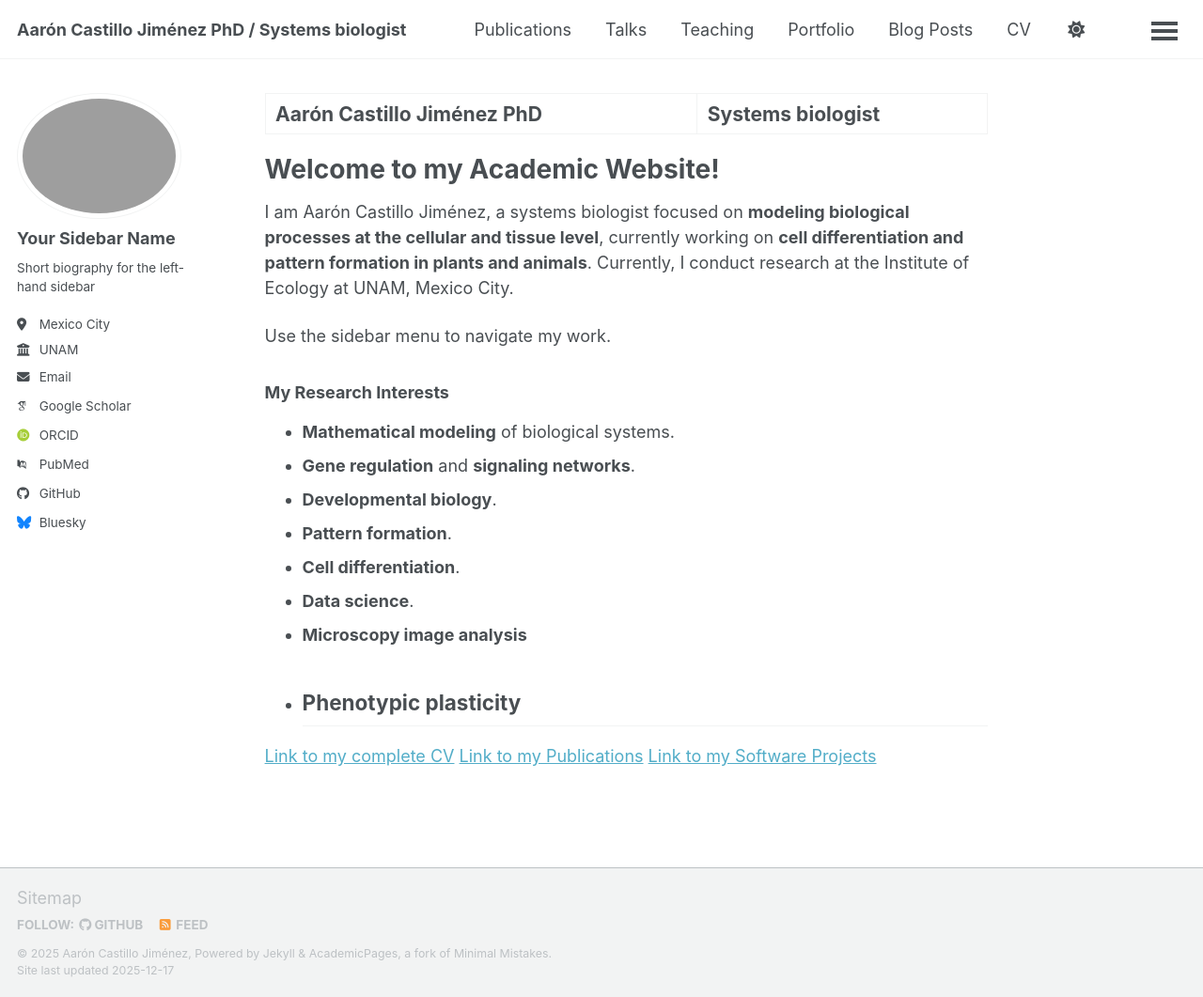
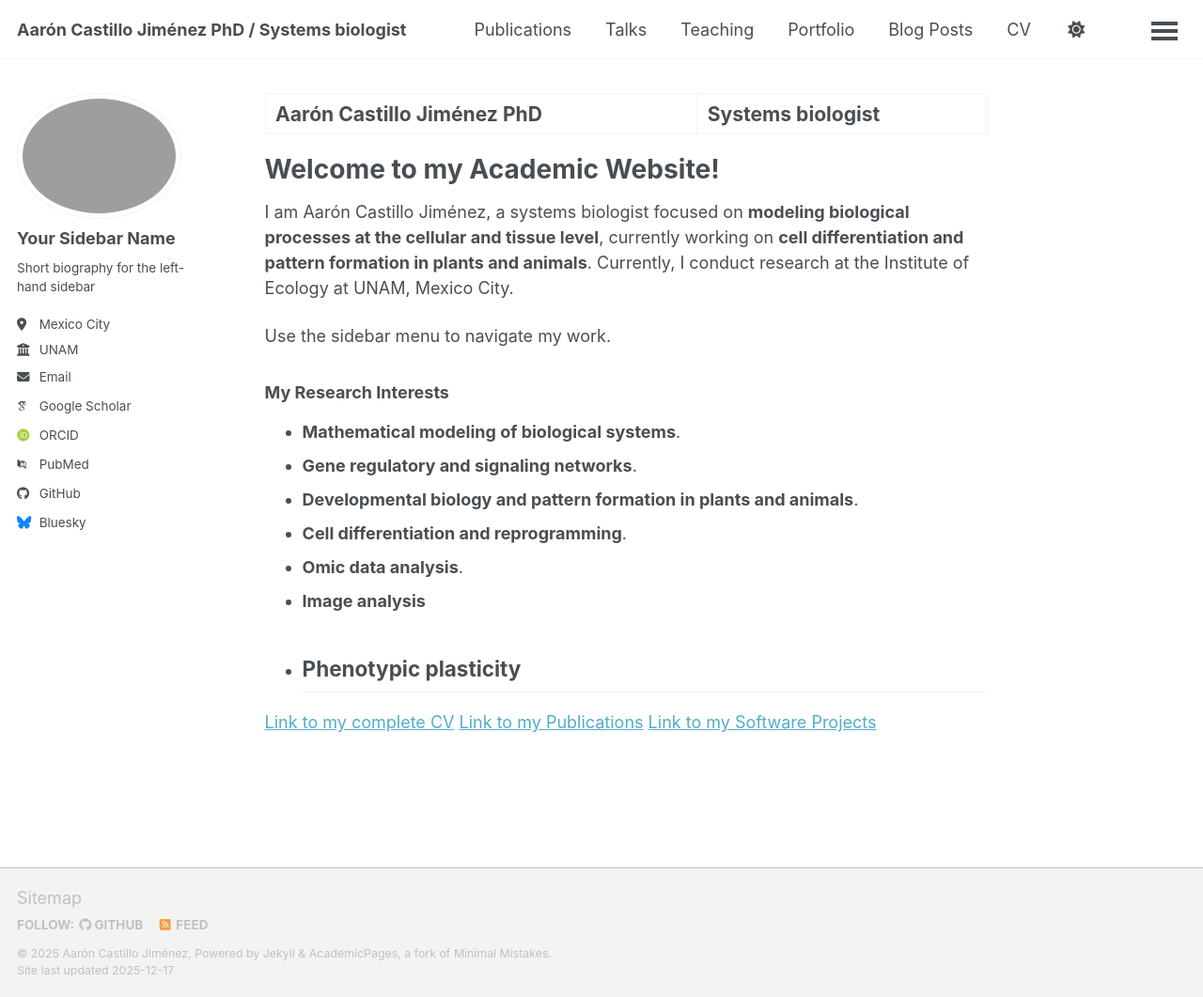
Before and after one commit to AaronCastilloJimenez/aaroncastillojimenez.github.io, a Jekyll site: the page built from _pages/about.md, in a window 1280 px wide and 1061 px high. Shown: the whole window at 94% size. Built offline with Jekyll 4.4.1, drawn with Linux system fonts in a browser that asks for light colours; some web fonts are replaced; a script bundle is joined from its source files by our own code; library files that are not in the unit come from our copies.

Commit message:
about.md

```diff
--- a/_pages/about.md
+++ b/_pages/about.md
@@ -17,13 +17,12 @@ Use the sidebar menu to navigate my work.
 
 ### My Research Interests
 
-* **Mathematical modeling** of biological systems.
-* **Gene regulation** and **signaling networks**.
-* **Developmental biology**.
-* **Pattern formation**.
-* **Cell differentiation**.
-* **Data science**.
-* **Microscopy image analysis**
+* **Mathematical modeling of biological systems**.
+* **Gene regulatory and signaling networks**.
+* **Developmental biology and pattern formation in plants and animals**.
+* **Cell differentiation and reprogramming**.
+* **Omic data analysis**.
+* **Image analysis**
 * **Phenotypic plasticity**
 ---
 
```
